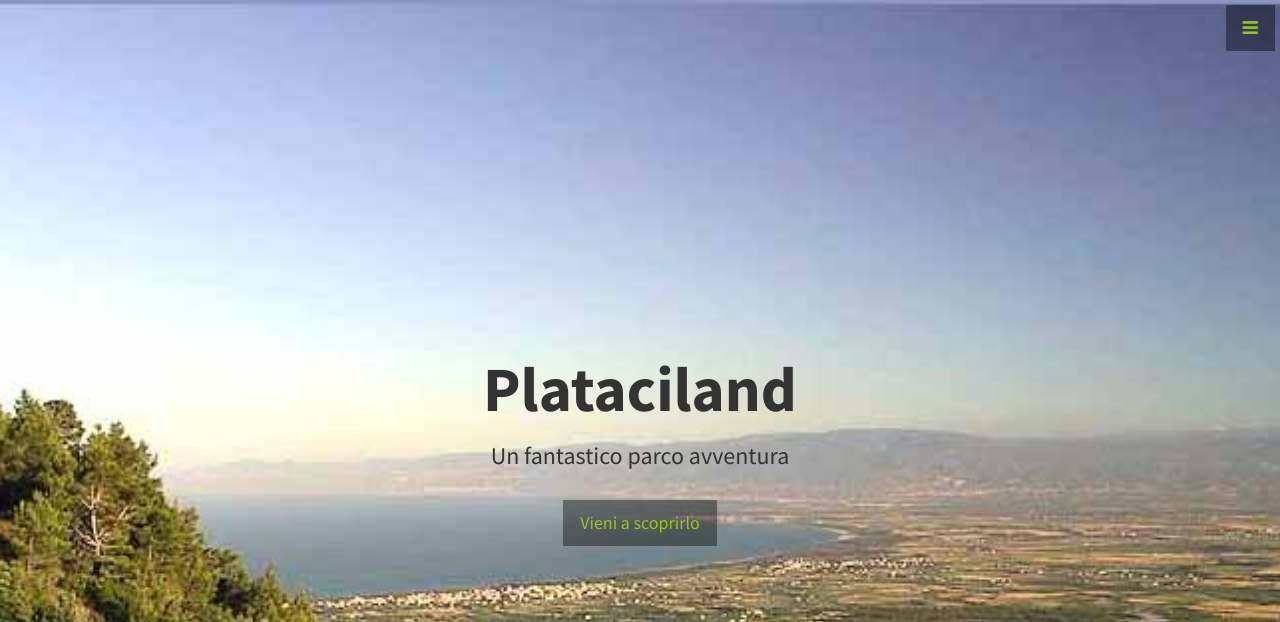
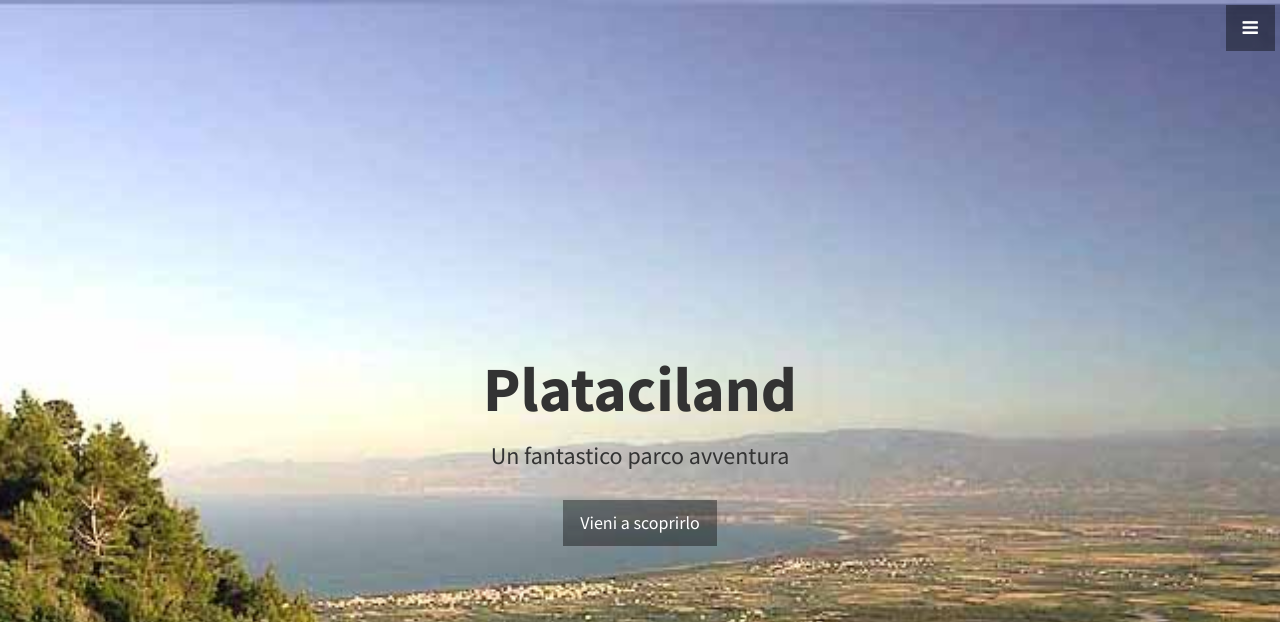
Before and after one commit to plataciland/plataciland.github.io, a Jekyll site: the page built from index.html, in a window 1280 px wide. Shown: the top 622 px of the page. Built offline with Jekyll 4.4.1, drawn with Linux system fonts in a browser that asks for light colours.

```diff
--- a/css/stylish-portfolio.css
+++ b/css/stylish-portfolio.css
@@ -33,7 +33,7 @@
 
 .btn-dark {
     border-radius: 0;
-    color: #97c624;
+    color: #fff;
     background-color: rgba(0,0,0,0.4);
 }
 
```
